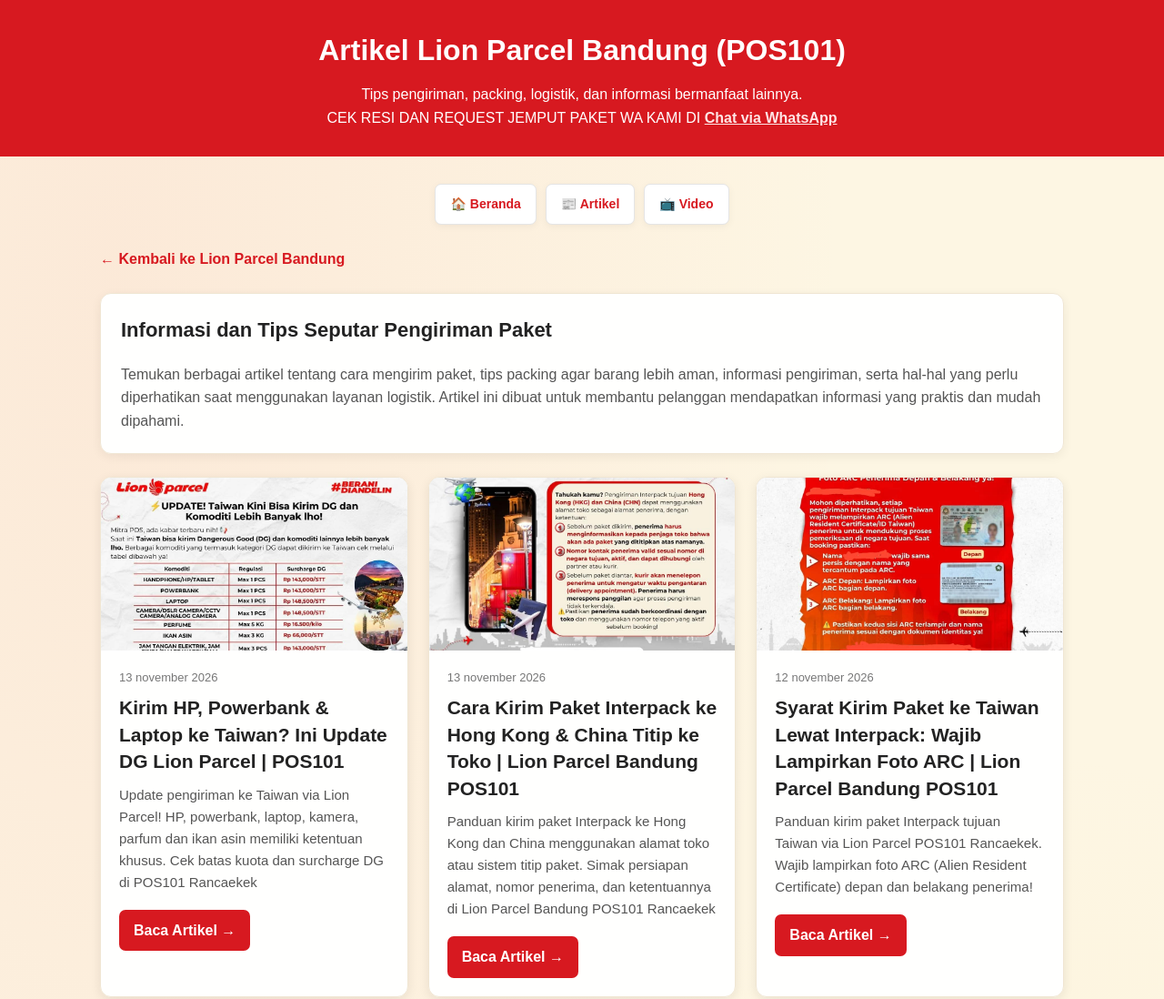
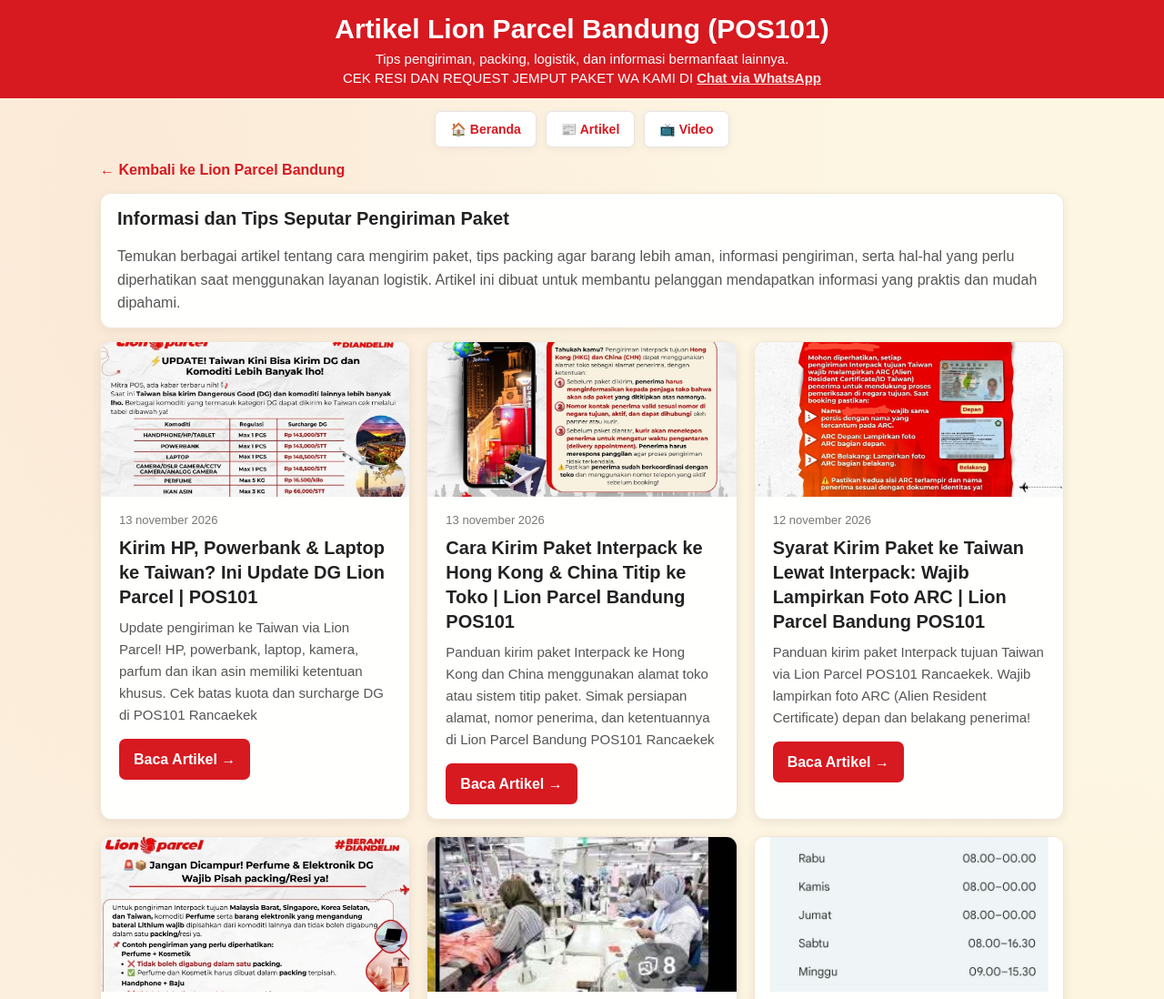
Before and after one commit to lionparcelbandung2001/Lion-parcel-bandung, a plain HTML site: page artikel/index.html in a window 1280 px wide. Shown: the top 1098 px of the page at 91% size. Drawn offline with Linux system fonts and the light colour scheme.

Commit message:
Update index.html

```diff
--- a/artikel/index.html
+++ b/artikel/index.html
@@ -43,43 +43,43 @@
       color:#222;
       line-height:1.6;
     }
-    header{background:#d71920;color:white;padding:30px 20px;text-align:center;}
-    header h1{margin:0 0 10px;font-size:32px;}
-    header p{margin:0;font-size:16px;}
+    header{background:#d71920;color:white;padding:14px 20px 12px;text-align:center;}
+    header h1{margin:0 0 4px;font-size:30px;line-height:1.2;}
+    header p{margin:0;font-size:15px;line-height:1.4;}
     header a {color: #ffe6e6; font-weight: bold;}
     header a:hover {color: #fff; text-decoration: underline;}
-    .container{max-width:1100px;margin:auto;padding:30px 20px;}
-    .page-nav{display:flex;justify-content:center;align-items:center;gap:10px;flex-wrap:wrap;margin-bottom:25px;}
-    .page-nav a{display:inline-block;background:white;color:#d71920;border:1px solid #e5e5e5;padding:10px 16px;border-radius:7px;text-decoration:none;font-weight:bold;font-size:14px;box-shadow:0 2px 8px rgba(0,0,0,0.05);transition:0.2s;}
+    .container{max-width:1100px;margin:auto;padding:14px 20px 30px;}
+    .page-nav{display:flex;justify-content:center;align-items:center;gap:10px;flex-wrap:wrap;margin-bottom:12px;}
+    .page-nav a{display:inline-block;background:white;color:#d71920;border:1px solid #e5e5e5;padding:8px 16px;border-radius:7px;text-decoration:none;font-weight:bold;font-size:14px;box-shadow:0 2px 8px rgba(0,0,0,0.05);transition:0.2s;}
     .page-nav a:hover{background:#d71920;color:white;}
-    .back{display:inline-block;margin-bottom:25px;color:#d71920;text-decoration:none;font-weight:bold;}
+    .back{display:inline-block;margin-bottom:12px;color:#d71920;text-decoration:none;font-weight:bold;}
     .back:hover{text-decoration:underline;}
-    .pengantar{background:#fffffffa;padding:22px;border-radius:12px;margin-bottom:25px;box-shadow:0 3px 12px rgba(0,0,0,0.06);border:1px solid #f0e6d3;}
-    .pengantar h2{margin-top:0;font-size:22px;}
+    .pengantar{background:#fffffffa;padding:14px 18px;border-radius:12px;margin-bottom:14px;box-shadow:0 3px 12px rgba(0,0,0,0.06);border:1px solid #f0e6d3;}
+    .pengantar h2{margin-top:0;margin-bottom:4px;font-size:20px;line-height:1.3;}
     .pengantar p{margin-bottom:0;color:#555;}
-    .artikel-list{display:grid;grid-template-columns:repeat(auto-fit, minmax(280px, 1fr));gap:22px;}
+    .artikel-list{display:grid;grid-template-columns:repeat(auto-fit, minmax(280px, 1fr));gap:18px;}
     .artikel-card{background:#fffffffa;border-radius:12px;overflow:hidden;box-shadow:0 3px 12px rgba(0,0,0,0.08);transition:transform 0.2s ease, box-shadow 0.2s ease;border:1px solid #f0e6d3;cursor:pointer;}
     .artikel-card:hover{transform:translateY(-4px);box-shadow:0 6px 18px rgba(0,0,0,0.12);}
-    .artikel-card img{width:100%;height:190px;object-fit:cover;display:block;}
-    .artikel-content{padding:20px;}
-    .artikel-tanggal{font-size:13px;color:#777;margin-bottom:8px;}
-    .artikel-card h2{margin:0 0 10px;font-size:21px;line-height:1.4;}
-    .artikel-card p{margin:0 0 18px;color:#555;font-size:15px;}
+    .artikel-card img{width:100%;height:170px;object-fit:cover;display:block;}
+    .artikel-content{padding:16px 20px;}
+    .artikel-tanggal{font-size:13px;color:#777;margin-bottom:6px;}
+    .artikel-card h2{margin:0 0 8px;font-size:20px;line-height:1.35;}
+    .artikel-card p{margin:0 0 14px;color:#555;font-size:15px;}
     .btn{display:inline-block;background:#d71920;color:white;padding:10px 16px;border-radius:7px;text-decoration:none;font-weight:bold;}
     .btn:hover{background:#b9141a;}
-    .pagination{display:flex;justify-content:center;align-items:center;gap:8px;margin-top:35px;flex-wrap:wrap;}
+    .pagination{display:flex;justify-content:center;align-items:center;gap:8px;margin-top:25px;flex-wrap:wrap;}
     .pagination button{border:none;background:white;color:#222;padding:10px 15px;border-radius:7px;cursor:pointer;font-weight:bold;box-shadow:0 2px 8px rgba(0,0,0,0.08);}
     .pagination button:hover{background:#eee;}
     .pagination button.active{background:#d71920;color:white;}
     .pagination button:disabled{opacity:0.4;cursor:not-allowed;}
     .kosong{background:#fffffffa;padding:30px;border-radius:12px;text-align:center;color:#666;border:1px solid #f0e6d3;}
-    footer{margin-top:40px;padding:25px 20px;text-align:center;background:#222;color:white;font-size:14px;}
+    footer{margin-top:30px;padding:25px 20px;text-align:center;background:#222;color:white;font-size:14px;}
     .footer-nav{display:flex;justify-content:center;align-items:center;gap:18px;flex-wrap:wrap;margin-bottom:15px;}
     .footer-nav a{color:white;text-decoration:none;font-weight:bold;}
     .footer-nav a:hover{color:#ff4a4a;}
     @media (max-width:600px){
       header h1{font-size:26px;}
-      .container{padding:25px 15px;}
+      .container{padding:14px 15px 25px;}
       .artikel-list{grid-template-columns:1fr;}
       .page-nav{gap:7px;}
       .page-nav a{font-size:12px;padding:9px 12px;}
```
